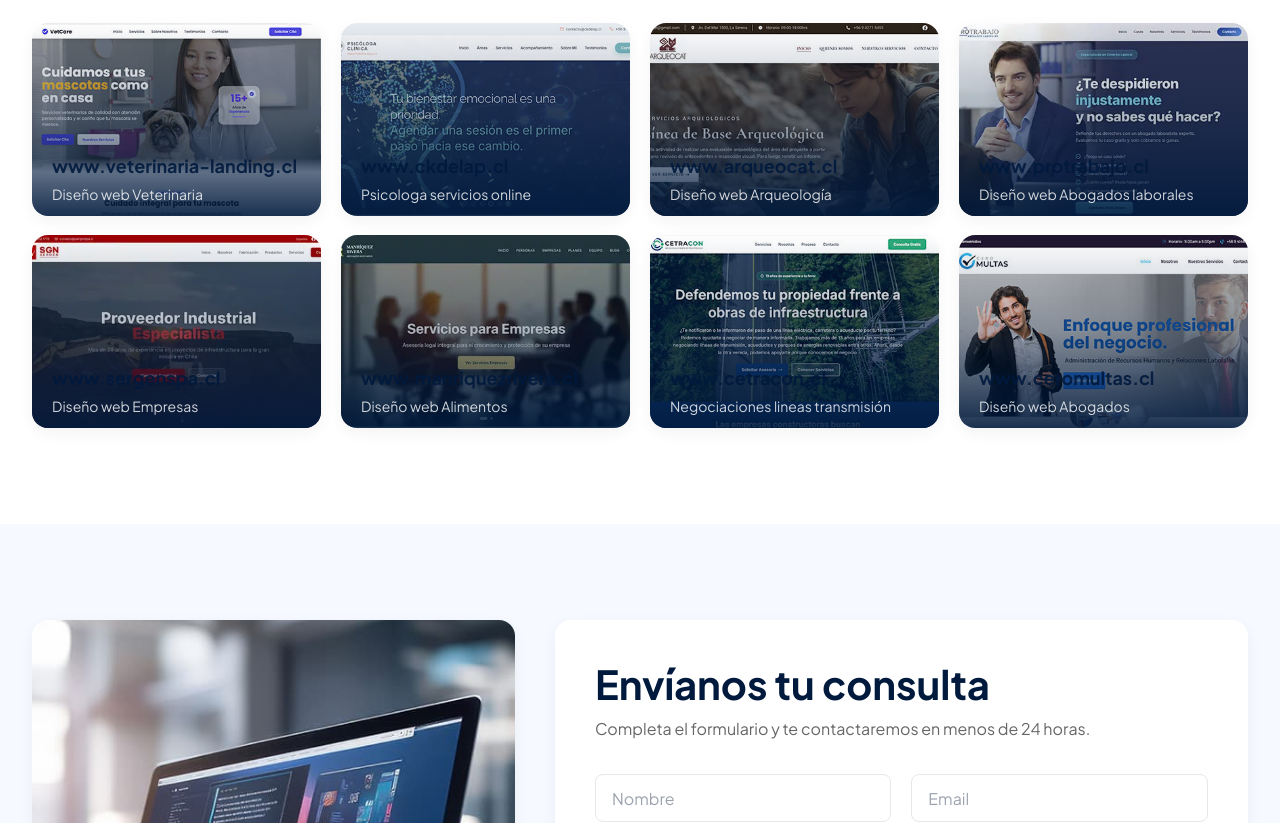
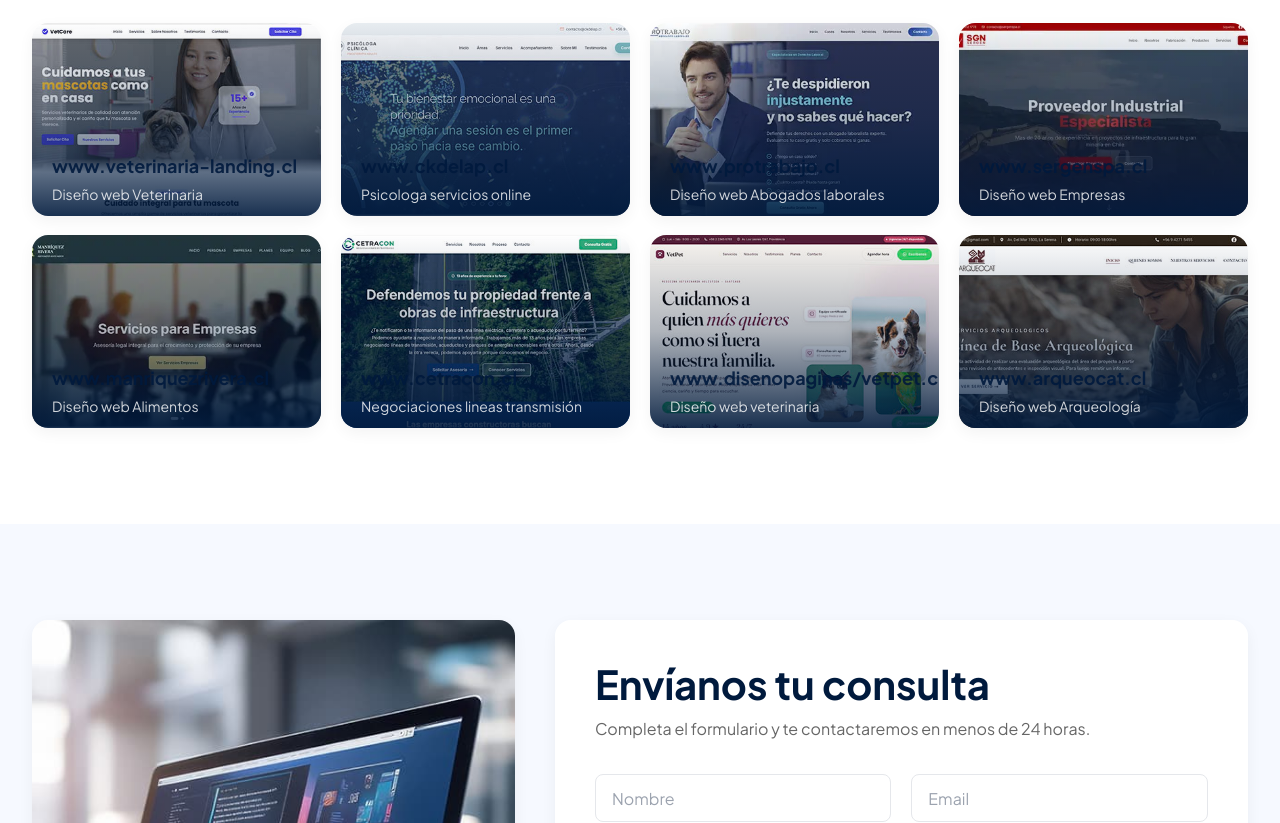
Before and after one commit to codigoraul/landingpage, an Astro site: page / in a window 1280 px wide. Shown: the part 5340-6163 px from the top of the page. Built offline with nearby package versions, Linux system fonts and the light colour scheme; Astro itself is replaced by a stand-in of ours.

Commit message:
Reemplazar ceromultas por vetpet en portafolio

```diff
--- a/src/components/Portafolio.astro
+++ b/src/components/Portafolio.astro
@@ -5,19 +5,20 @@
 import sergenspa from '../../public/images/portafolio/sergenspa.webp';
 import manriquezrivera from '../../public/images/portafolio/manriquezrivera.webp';
 import cetracon from '../../public/images/portafolio/cetracon.jpg';
-import ceromultas from '../../public/images/portafolio/ceromultas.jpg';
+import vetpet from '../../public/images/portafolio/vetpet.jpg';
 import ckdelap from '../../public/images/portafolio/ckdelap.jpg';
 import veterinaria from '../../public/images/portafolio/landing-vet.jpg';
 
 const proyectos = [
   { img: veterinaria, url: 'https://diseñopaginas.cl/portafolio-landing/veterinaria/', title: 'www.veterinaria-landing.cl', rubro: 'Diseño web Veterinaria', alt: 'Diseño web para veterinarias en Chile' },
   { img: ckdelap, url: 'https://ckdelap.cl', title: 'www.ckdelap.cl', rubro: 'Psicologa servicios online', alt: 'Terapia psicológica online' },
-  { img: arqueocat, url: 'https://arqueocat.cl', title: 'www.arqueocat.cl', rubro: 'Diseño web Arqueología', alt: 'Diseño web para arqueólogos en Chile' },
   { img: protrabajo, url: 'https://protrabajo.cl', title: 'www.protrabajo.cl', rubro: 'Diseño web Abogados laborales', alt: 'Diseño web Abogados Laborales' },
   { img: sergenspa, url: 'https://sergenspa.cl', title: 'www.sergenspa.cl', rubro: 'Diseño web Empresas', alt: 'Proveedor industrial estandares mineros' },
   { img: manriquezrivera, url: 'https://manriquezrivera.cl', title: 'www.manriquezrivera.cl', rubro: 'Diseño web Alimentos', alt: 'Diseño web para empresas de alimentos en Chile' },
   { img: cetracon, url: 'https://cetracon.cl', title: 'www.cetracon.cl', rubro: 'Negociaciones lineas transmisión', alt: 'Negociaciones lineas de transmisión eléctrica' },
-  { img: ceromultas, url: 'https://ceromultas.cl', title: 'www.ceromultas.cl', rubro: 'Diseño web Abogados', alt: 'Diseño web para servicios legales en Chile' },
+  { img: vetpet, url: 'https://disenopaginas.cl/vetpet/', title: 'www.disenopaginas/vetpet.cl', rubro: 'Diseño web veterinaria', alt: 'Diseño web para veterinarias en Chile' },
+  { img: arqueocat, url: 'https://arqueocat.cl', title: 'www.arqueocat.cl', rubro: 'Diseño web Arqueología', alt: 'Diseño web para arqueólogos en Chile' },
+
 ];
 ---
 
```
Also changed, not shown: public/images/portafolio/comprobe.jpg (deleted), public/images/portafolio/reservaelchequen.jpg (deleted), public/images/portafolio/romanservice.jpg (deleted), public/images/portafolio/vetpet.jpg (added).
